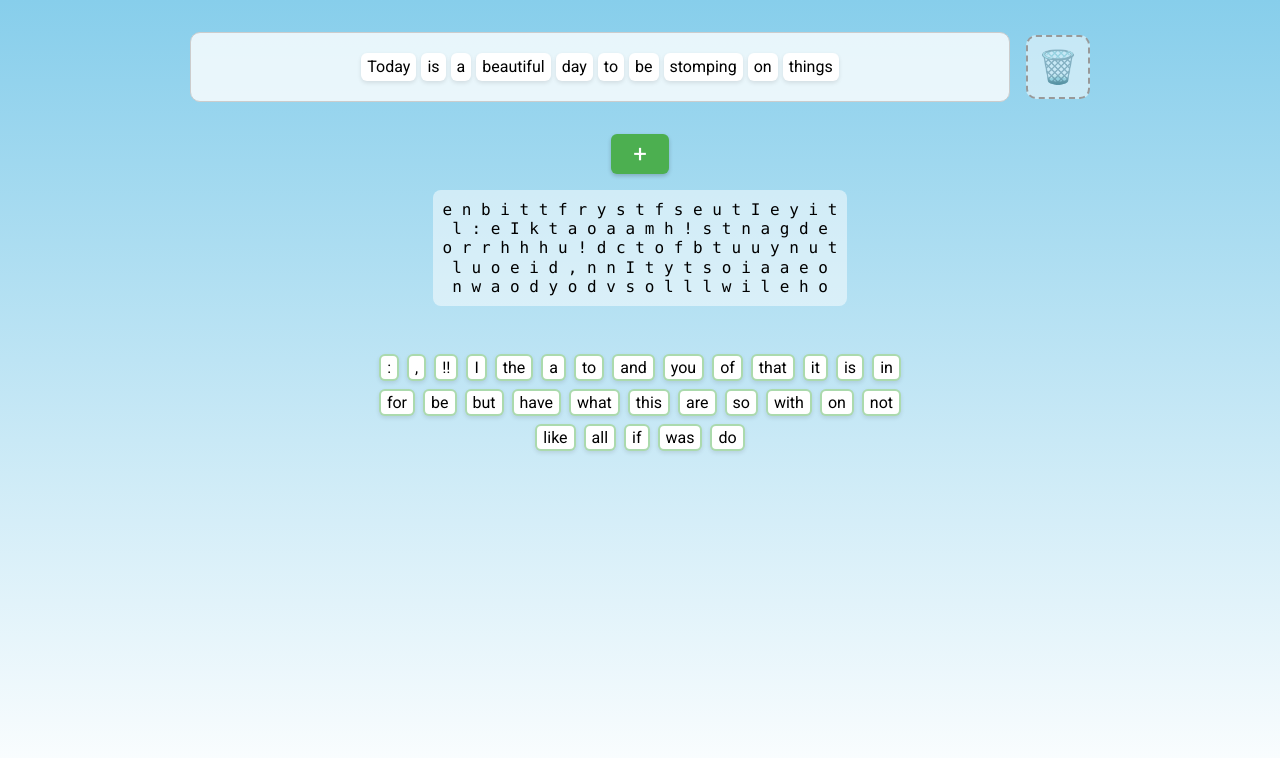
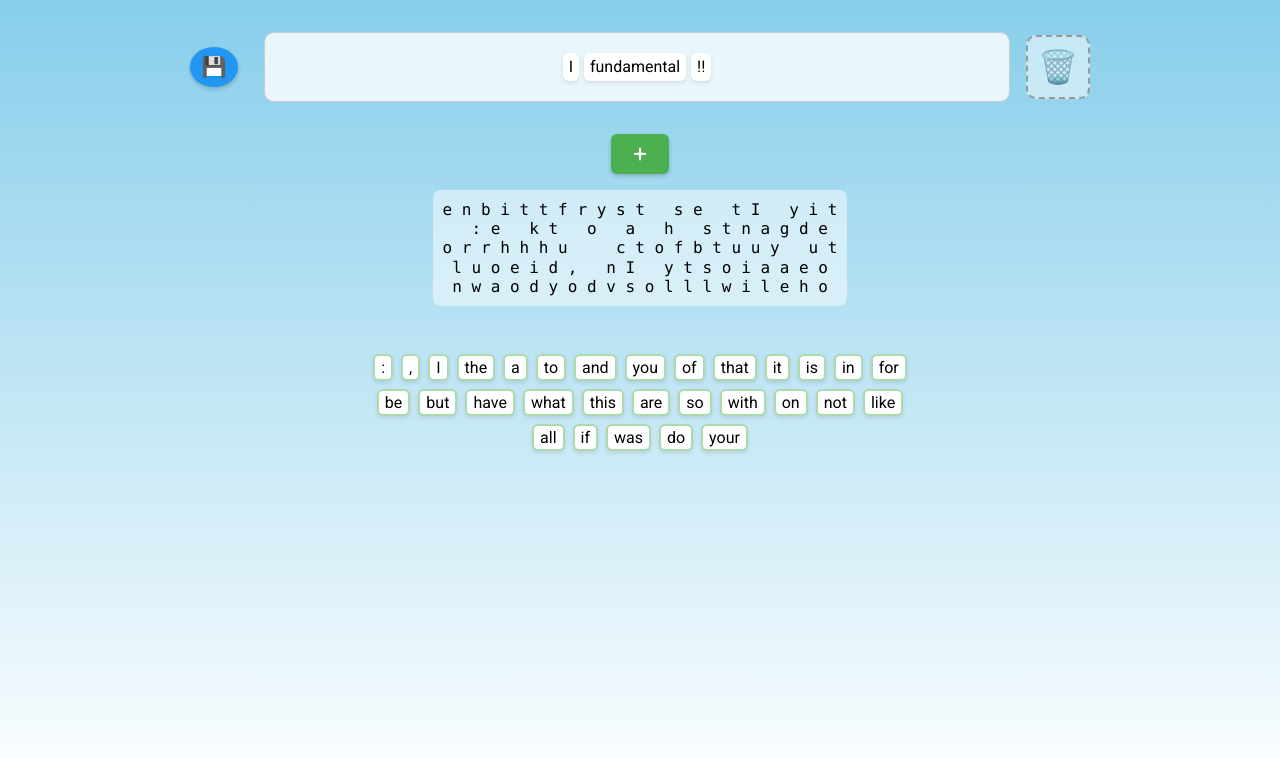
Before and after one commit to paulstansifer/mosaic-disco-urn, a React (Vite) app: page / in a window 1280 px wide. Shown: the top 758 px of the page. Built offline with nearby package versions, Linux system fonts and the light colour scheme.

Commit message:
feat: Implement sentence saving, loading, and deletion with cookie persistence and a dedicated UI list.

```diff
--- a/src/App.css
+++ b/src/App.css
@@ -196,3 +196,94 @@ body {
   transform: translateY(0);
   box-shadow: 0 1px 2px rgba(0, 0, 0, 0.1);
 }
+
+.save-btn {
+  width: 40px;
+  height: 40px;
+  border-radius: 50%;
+  background-color: #2196F3;
+  color: white;
+  font-size: 20px;
+  border: none;
+  cursor: pointer;
+  display: flex;
+  align-items: center;
+  justify-content: center;
+  box-shadow: 0 2px 4px rgba(0, 0, 0, 0.2);
+  transition: all 0.2s ease;
+  margin-right: 10px;
+}
+
+.save-btn:hover {
+  transform: scale(1.1);
+  background-color: #1976D2;
+}
+
+.save-btn:active {
+  transform: scale(0.95);
+}
+
+.saved-sentences-container {
+  width: 100%;
+  max-width: 1000px;
+  margin-top: 2rem;
+  padding: 0 1rem;
+  box-sizing: border-box;
+}
+
+.saved-sentences-container h3 {
+  margin-bottom: 1rem;
+  color: #333;
+  text-align: center;
+}
+
+.saved-sentences-list {
+  list-style: none;
+  padding: 0;
+  margin: 0;
+  display: flex;
+  flex-direction: column;
+  gap: 0.5rem;
+}
+
+.saved-sentence-item {
+  background-color: rgba(255, 255, 255, 0.6);
+  padding: 0.5rem 1rem;
+  border-radius: 8px;
+  border-bottom: 1px solid rgba(0, 0, 0, 0.1);
+  font-size: 1.1rem;
+  display: flex;
+  justify-content: space-between;
+  align-items: center;
+  gap: 1rem;
+}
+
+.saved-sentence-text {
+  cursor: pointer;
+  flex-grow: 1;
+  padding: 4px;
+  border-radius: 4px;
+  transition: background-color 0.2s;
+}
+
+.saved-sentence-text:hover {
+  background-color: rgba(255, 255, 255, 0.8);
+  color: #1976D2;
+}
+
+.delete-saved-btn {
+  background: none;
+  border: none;
+  cursor: pointer;
+  font-size: 1.2rem;
+  padding: 4px;
+  border-radius: 4px;
+  opacity: 0.6;
+  transition: all 0.2s;
+}
+
+.delete-saved-btn:hover {
+  opacity: 1;
+  background-color: rgba(255, 0, 0, 0.1);
+  transform: scale(1.1);
+}
--- a/src/App.tsx
+++ b/src/App.tsx
@@ -6,8 +6,33 @@ import allowedWordsRaw from './allowed_words.txt?raw';
 import LetterPool from './LetterPool';
 import SuggestionColumns from './SuggestionColumns';
 import SentenceBuilder from './SentenceBuilder';
+import SavedSentencesList from './SavedSentencesList';
 
 const ALLOWED_WORDS = allowedWordsRaw.split('\n').map(w => w.trim()).filter(w => w.length > 0);
+
+const INITIAL_POOL_SOURCE = "ttttttttttttooooooooooeeeeeeeeaaaaaaallllllnnnnnnuuuuuuiiiiisssssdddddhhhhhyyyyyIIIrrrfffbbwwkcmvg:,!!";
+const INITIAL_SENTENCE_TEXT = "I fundamental !!";
+
+const shuffleString = (str: string) => {
+  const arr = str.split('');
+  for (let i = arr.length - 1; i > 0; i--) {
+    const j = Math.floor(Math.random() * (i + 1));
+    [arr[i], arr[j]] = [arr[j], arr[i]];
+  }
+  return arr.join('');
+};
+
+const updatePoolRemove = (pool: string, char: string) => {
+  const index = pool.indexOf(char);
+  if (index === -1) return null;
+  return pool.substring(0, index) + ' ' + pool.substring(index + 1);
+};
+
+const updatePoolAdd = (pool: string, char: string) => {
+  const index = pool.indexOf(' ');
+  if (index === -1) return pool + char;
+  return pool.substring(0, index) + char + pool.substring(index + 1);
+};
 
 const canFormWord = (word: string, pool: string) => {
   const poolCounts: Record<string, number> = {};
@@ -24,37 +49,73 @@ const canFormWord = (word: string, pool: string) => {
   return true;
 };
 
+const COOKIE_NAME = 'mosaic_saved_sentences';
+
+const getSavedSentencesFromCookie = (): string[] => {
+  try {
+    const value = `; ${document.cookie}`;
+    const parts = value.split(`; ${COOKIE_NAME}=`);
+    if (parts.length === 2) {
+      const cookieVal = parts.pop()?.split(';').shift();
+      if (cookieVal) {
+        return JSON.parse(decodeURIComponent(cookieVal));
+      }
+    }
+  } catch (e) {
+    console.error("Failed to parse saved sentences cookie", e);
+  }
+  return [];
+};
+
+const saveSentencesToCookie = (sentences: string[]) => {
+  const d = new Date();
+  d.setTime(d.getTime() + (365 * 24 * 60 * 60 * 1000)); // 1 year
+  const expires = "expires=" + d.toUTCString();
+  const value = encodeURIComponent(JSON.stringify(sentences));
+  document.cookie = COOKIE_NAME + "=" + value + ";" + expires + ";path=/";
+};
+
 function App() {
-  const [words, setWords] = useState<Array<{ id: number; text: string; isEditing?: boolean; isDestroyed?: boolean }>>(
-    ['Today', 'is', 'a', 'beautiful', 'day', 'to', 'be', 'stomping', 'on', 'things']
-      .map((word, index) => ({ id: index + 1, text: word }))
-  );
+  const [initialState] = useState(() => {
+    let currentPool = INITIAL_POOL_SOURCE;
+    const wordsList = INITIAL_SENTENCE_TEXT.split(' ').filter(w => w.length > 0);
+    const initialWords = wordsList.map((word, index) => ({ id: index + 1, text: word }));
 
-  const INITIAL_POOL = "ttttttttttttooooooooooeeeeeeeeaaaaaaallllllnnnnnnuuuuuuiiiiisssssdddddhhhhhyyyyyIIIrrrfffbbwwkcmvg:,!!";
+    for (const word of wordsList) {
+      for (const char of word) {
+        const newPool = updatePoolRemove(currentPool, char);
+        if (newPool !== null) {
+          currentPool = newPool;
+        }
+      }
+    }
 
-  const shuffleString = (str: string) => {
-    const arr = str.split('');
-    for (let i = arr.length - 1; i > 0; i--) {
-      const j = Math.floor(Math.random() * (i + 1));
-      [arr[i], arr[j]] = [arr[j], arr[i]];
-    }
-    return arr.join('');
-  };
+    return {
+      words: initialWords,
+      pool: shuffleString(currentPool)
+    };
+  });
 
-  const [letterPool, setLetterPool] = useState(() => shuffleString(INITIAL_POOL));
+  const [words, setWords] = useState<Array<{ id: number; text: string; isEditing?: boolean; isDestroyed?: boolean }>>(initialState.words);
+  const [letterPool, setLetterPool] = useState(initialState.pool);
   const [deletedWords, setDeletedWords] = useState<string[]>([]);
   const [activeId, setActiveId] = useState<number | null>(null);
+  const [savedSentences, setSavedSentences] = useState<string[]>([]);
 
-  const updatePoolRemove = (pool: string, char: string) => {
-    const index = pool.indexOf(char);
-    if (index === -1) return null;
-    return pool.substring(0, index) + ' ' + pool.substring(index + 1);
-  };
+  useEffect(() => {
+    setSavedSentences(getSavedSentencesFromCookie());
+  }, []);
 
-  const updatePoolAdd = (pool: string, char: string) => {
-    const index = pool.indexOf(' ');
-    if (index === -1) return pool + char;
-    return pool.substring(0, index) + char + pool.substring(index + 1);
+  const handleSaveSentence = () => {
+    const sentence = words.map(w => w.text).join(' ').trim();
+    if (!sentence) return;
+
+    setSavedSentences(prev => {
+      if (prev.includes(sentence)) return prev;
+      const newSentences = [sentence, ...prev];
+      saveSentencesToCookie(newSentences);
+      return newSentences;
+    });
   };
 
   const handleAddWord = () => {
@@ -447,6 +508,46 @@ function App() {
     }
   };
 
+  const handleLoadSentence = (newSentence: string) => {
+    let totalPool = letterPool;
+    words.forEach(w => {
+      for (const char of w.text) {
+        totalPool = updatePoolAdd(totalPool, char);
+      }
+    });
+
+    let tempPool = totalPool;
+    const newWordsList = newSentence.split(' ').filter(w => w.length > 0);
+
+    for (const word of newWordsList) {
+      for (const char of word) {
+        const res = updatePoolRemove(tempPool, char);
+        if (res === null) {
+          alert(`Not enough letters to form "${newSentence}"! Missing: ${char}`);
+          return;
+        }
+        tempPool = res;
+      }
+    }
+
+    const newWordsState = newWordsList.map((word, index) => ({
+      id: index + 1,
+      text: word,
+      isEditing: false
+    }));
+
+    setWords(newWordsState);
+    setLetterPool(tempPool.replace(/ /g, ''));
+  };
+
+  const handleDeleteSavedSentence = (sentenceToDelete: string) => {
+    setSavedSentences(prev => {
+      const newSentences = prev.filter(s => s !== sentenceToDelete);
+      saveSentencesToCookie(newSentences);
+      return newSentences;
+    });
+  };
+
   return (
     <div className="app">
       <div className="content-wrapper">
@@ -457,6 +558,7 @@ function App() {
           onDragEnd={handleDragEnd}
           onWordUpdate={handleWordUpdate}
           onWordCommit={handleWordCommit}
+          onSave={handleSaveSentence}
         />
 
         <div className="input-section">
@@ -468,6 +570,11 @@ function App() {
             onDeletedWordClick={handleDeletedWordClick}
             onSuggestedClick={handleSuggestedClick}
           />
+          <SavedSentencesList
+            sentences={savedSentences}
+            onSelect={handleLoadSentence}
+            onDelete={handleDeleteSavedSentence}
+          />
         </div>
       </div>
     </div>
--- /dev/null
+++ b/src/SavedSentencesList.tsx
@@ -0,0 +1,44 @@
+import React from 'react';
+
+interface SavedSentencesListProps {
+    sentences: string[];
+    onSelect: (sentence: string) => void;
+    onDelete: (sentence: string) => void;
+}
+
+const SavedSentencesList: React.FC<SavedSentencesListProps> = ({ sentences, onSelect, onDelete }) => {
+    if (sentences.length === 0) {
+        return null;
+    }
+
+    return (
+        <div className="saved-sentences-container">
+            <h3>Saved Sentences</h3>
+            <ul className="saved-sentences-list">
+                {sentences.map((sentence, index) => (
+                    <li key={index} className="saved-sentence-item">
+                        <span
+                            className="saved-sentence-text"
+                            onClick={() => onSelect(sentence)}
+                            title="Click to load this sentence"
+                        >
+                            {sentence}
+                        </span>
+                        <button
+                            className="delete-saved-btn"
+                            onClick={(e) => {
+                                e.stopPropagation();
+                                onDelete(sentence);
+                            }}
+                            title="Delete saved sentence"
+                        >
+                            🗑️
+                        </button>
+                    </li>
+                ))}
+            </ul>
+        </div>
+    );
+};
+
+export default SavedSentencesList;
--- a/src/SentenceBuilder.tsx
+++ b/src/SentenceBuilder.tsx
@@ -46,6 +46,7 @@ interface SentenceBuilderProps {
     onDragEnd: (event: DragEndEvent) => void;
     onWordUpdate: (id: number, newText: string) => void;
     onWordCommit: (id: number) => void;
+    onSave: () => void;
 }
 
 const SentenceBuilder: React.FC<SentenceBuilderProps> = ({
@@ -55,6 +56,7 @@ const SentenceBuilder: React.FC<SentenceBuilderProps> = ({
     onDragEnd,
     onWordUpdate,
     onWordCommit,
+    onSave,
 }) => {
     const sensors = useSensors(
         useSensor(MouseSensor),
@@ -84,6 +86,9 @@ const SentenceBuilder: React.FC<SentenceBuilderProps> = ({
             onDragEnd={onDragEnd}
         >
             <div className="word-row">
+                <button className="save-btn" onClick={onSave} title="Save Sentence">
+                    💾
+                </button>
                 <SortableContext items={words} strategy={horizontalListSortingStrategy}>
                     <div className="word-chip-container">
                         {words.map(word => (
```
